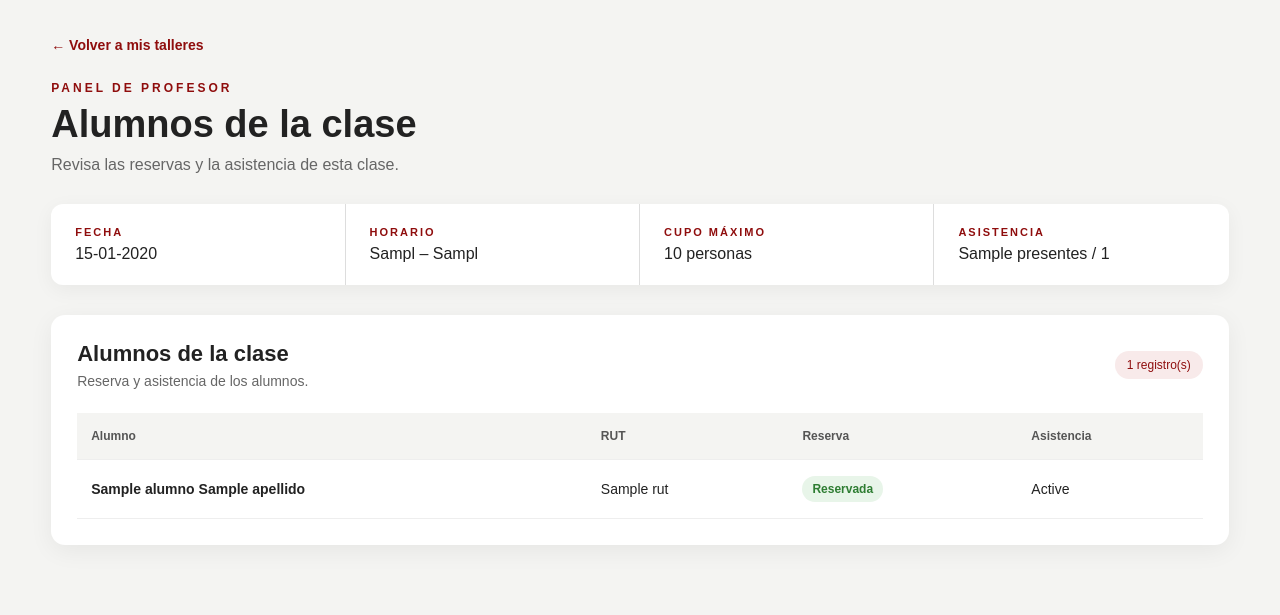
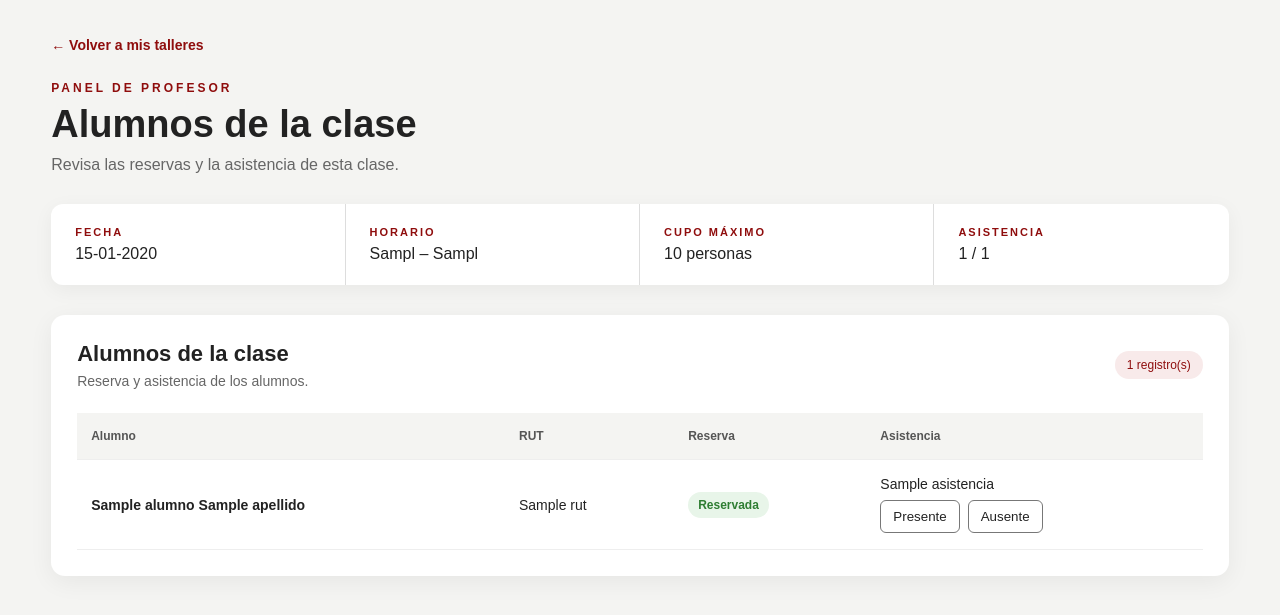
Before and after one commit to dscdrd/la-maestranza-web, a Flask app: template templates/alumnos_clase.html in a window 1280 px wide. Shown: the part 76-691 px from the top of the page. Run offline with Flask 3, Linux system fonts and the light colour scheme; the template is opened without the code that fills it: most values are stand-ins (such as "Sample title", 1, 10 or a date in 2020).

Commit message:
correccion asistencia

```diff
--- a/templates/alumnos_clase.html
+++ b/templates/alumnos_clase.html
@@ -1,3 +1,4 @@
+
 <!DOCTYPE html>
 <html lang="es">
 
@@ -22,6 +23,12 @@
         href="{{ url_for('static', filename='css/alumnos_clase.css') }}"
     >
 
+    <style>
+        .acciones-asistencia { display: flex; flex-wrap: wrap; gap: 8px; margin-top: 8px; }
+        .acciones-asistencia button { padding: 8px 12px; border: 1px solid #777; border-radius: 6px; background: white; color: #222; cursor: pointer; }
+        .acciones-asistencia button[aria-pressed="true"] { background: #222; color: white; }
+        .acciones-asistencia button:focus-visible { outline: 3px solid #a40000; outline-offset: 2px; }
+    </style>
 </head>
 
 
@@ -109,9 +116,9 @@
                 </span>
 
                 <strong>
-                    {{ clase.presentes or 0 }}
+                    {{ total_presentes }}
                     /
-                    {{ clase.total_asistencias or 0 }}
+                    {{ total_inscritos }}
                 </strong>
 
             </div>
@@ -214,9 +221,9 @@
 
                                     <td>
 
-                                        {% if alumno.estado_asistencia %}
+                                        {% if alumno.asistencia %}
 
-                                            {{ alumno.estado_asistencia|capitalize }}
+                                            {{ alumno.asistencia|capitalize }}
 
                                         {% else %}
 
@@ -224,6 +231,16 @@
                                                 —
                                             </span>
 
+                                        {% endif %}
+
+                                        {% if alumno.estado_reserva == 'reservada' %}
+                                            <form class="acciones-asistencia" method="post"
+                                                  action="{{ url_for('registrar_asistencia', id_reserva=alumno.id_reserva) }}">
+                                                <button type="submit" name="estado" value="presente"
+                                                        aria-pressed="{{ 'true' if alumno.asistencia == 'presente' else 'false' }}">Presente</button>
+                                                <button type="submit" name="estado" value="ausente"
+                                                        aria-pressed="{{ 'true' if alumno.asistencia == 'ausente' else 'false' }}">Ausente</button>
+                                            </form>
                                         {% endif %}
 
                                     </td>
```
